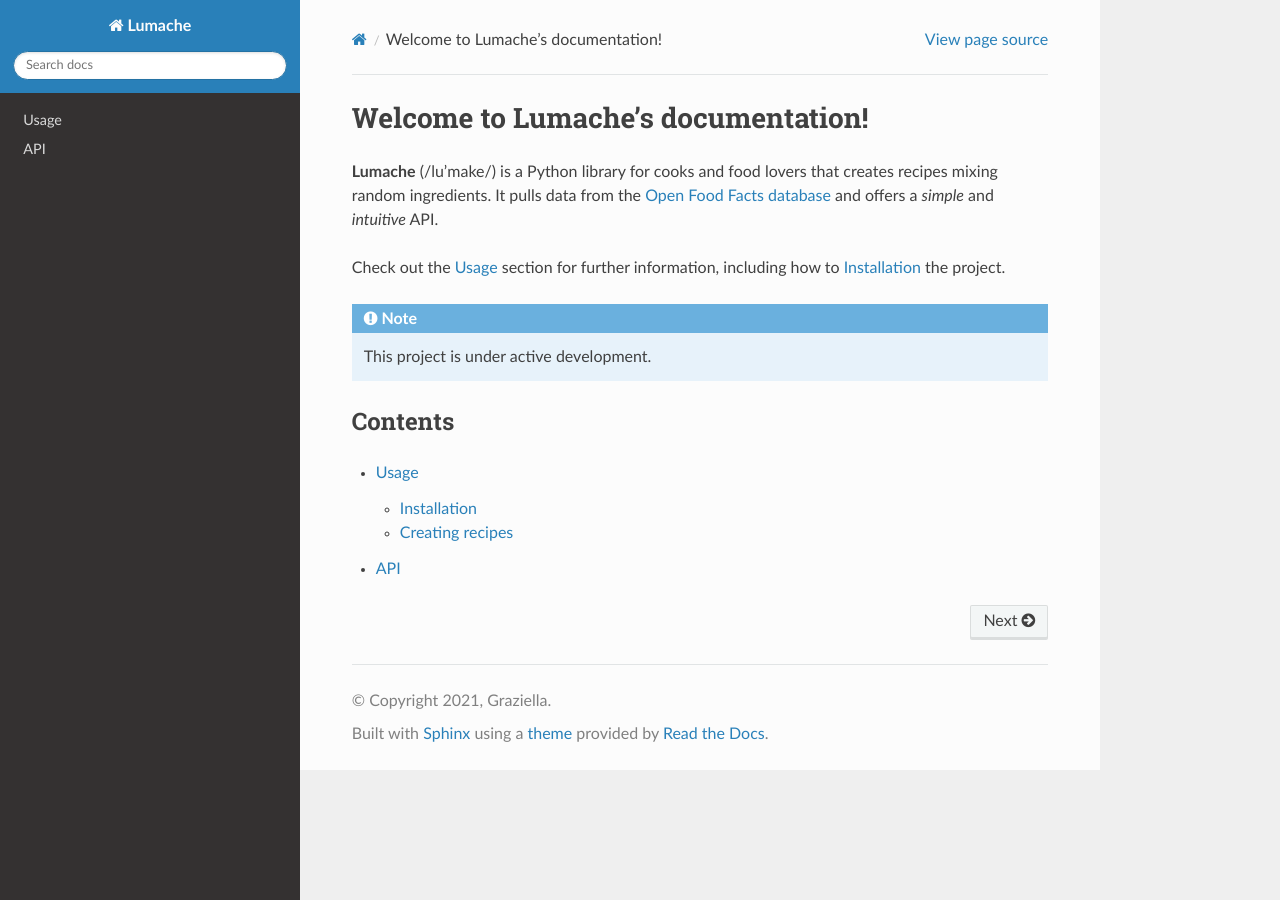
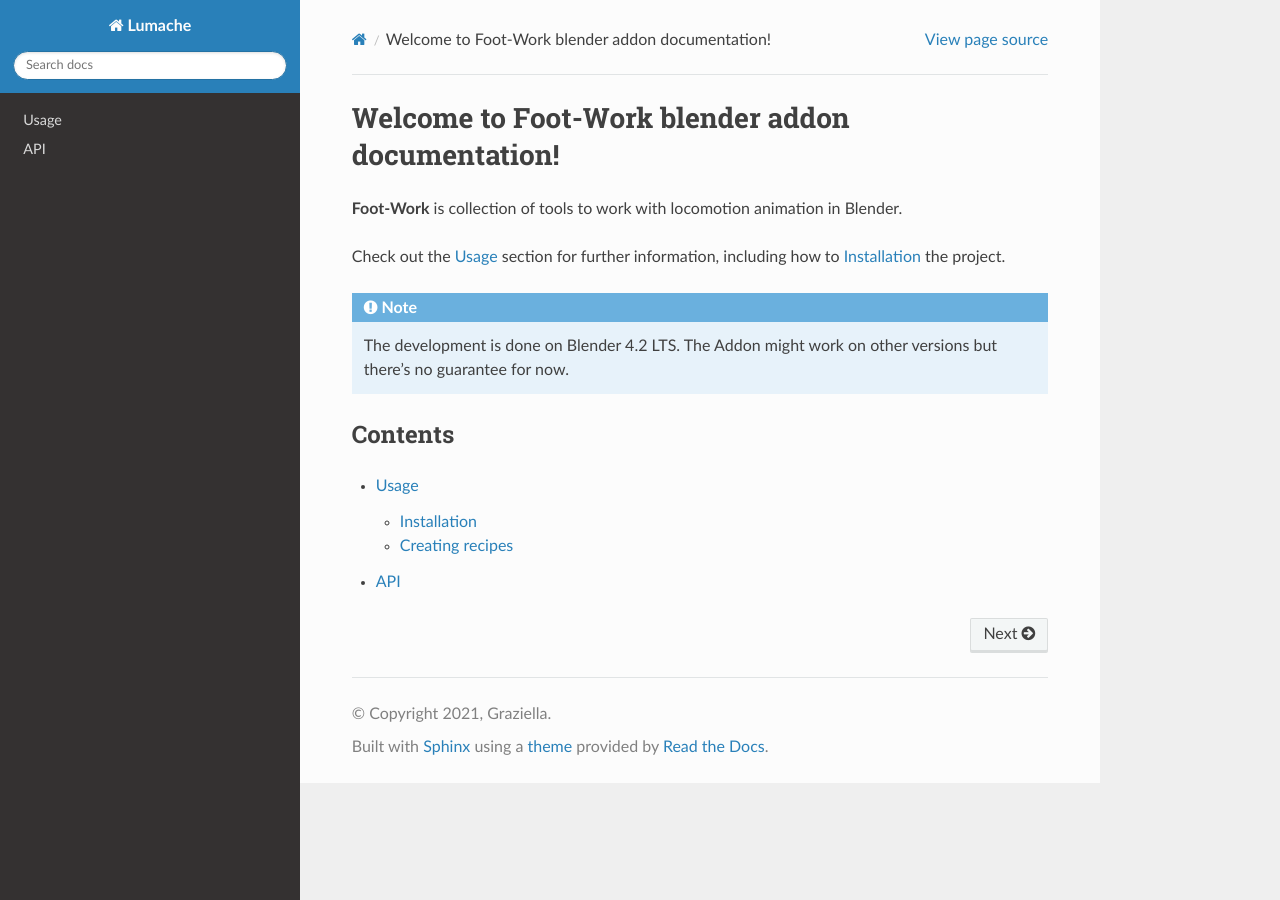
Before and after one commit to boyleo/Foot-Work-Document, a Sphinx documentation site: the page built from docs/source/index.rst, in a window 1280 px wide. Built offline with Sphinx 7.4.7 and the Read the Docs theme 3.1.0, drawn with Linux system fonts in a browser that asks for light colours.

Commit message:
Update index.rst

```diff
--- a/docs/source/index.rst
+++ b/docs/source/index.rst
@@ -1,17 +1,15 @@
-Welcome to Lumache's documentation!
+Welcome to Foot-Work blender addon documentation!
 ===================================
 
-**Lumache** (/lu'make/) is a Python library for cooks and food lovers
-that creates recipes mixing random ingredients.
-It pulls data from the `Open Food Facts database <https://world.openfoodfacts.org/>`_
-and offers a *simple* and *intuitive* API.
+**Foot-Work** is collection of tools to work with locomotion animation in Blender.
 
 Check out the :doc:`usage` section for further information, including
 how to :ref:`installation` the project.
 
 .. note::
 
-   This project is under active development.
+   The development is done on Blender 4.2 LTS.
+   The Addon might work on other versions but there's no guarantee for now.
 
 Contents
 --------
```
